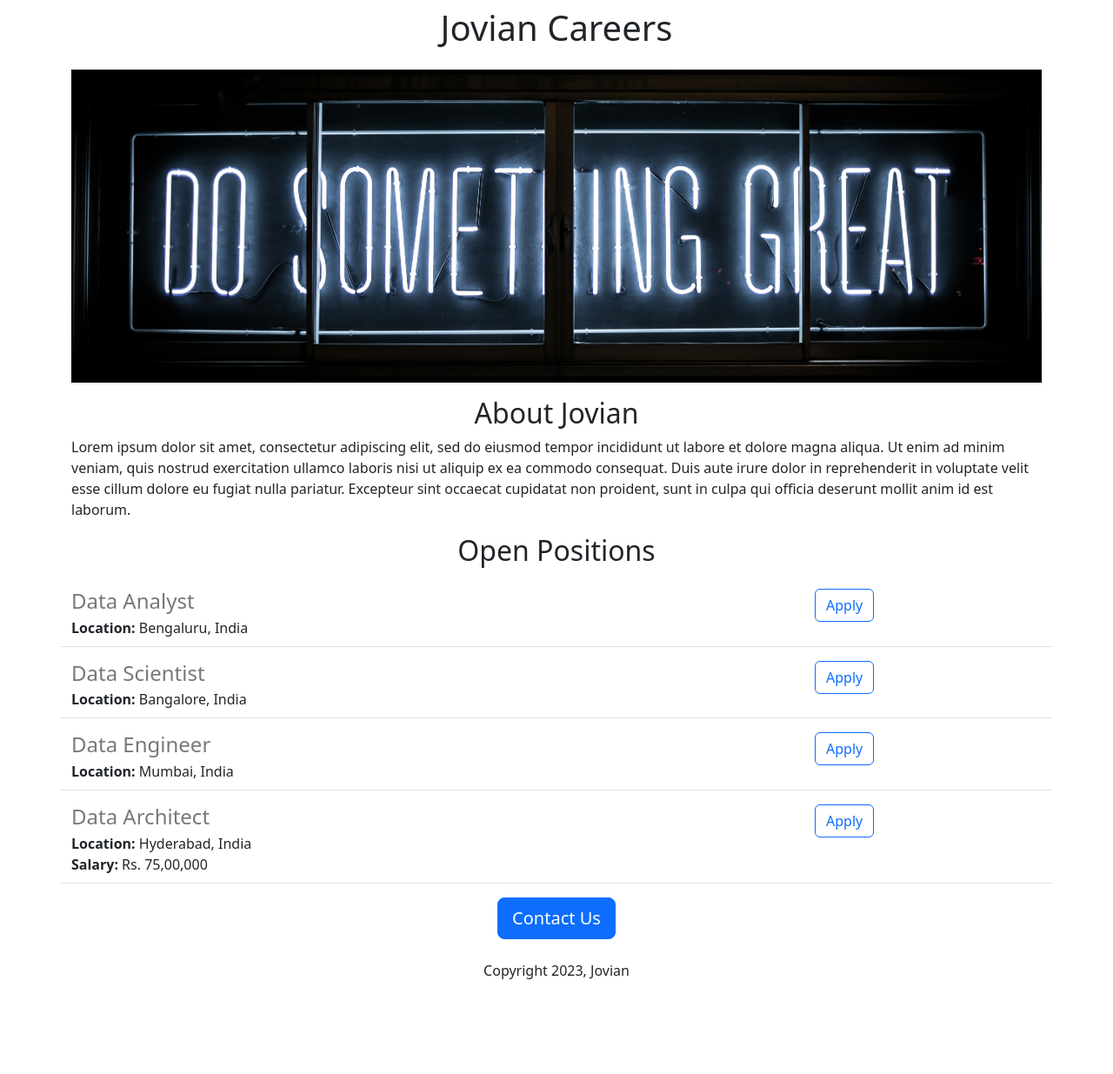
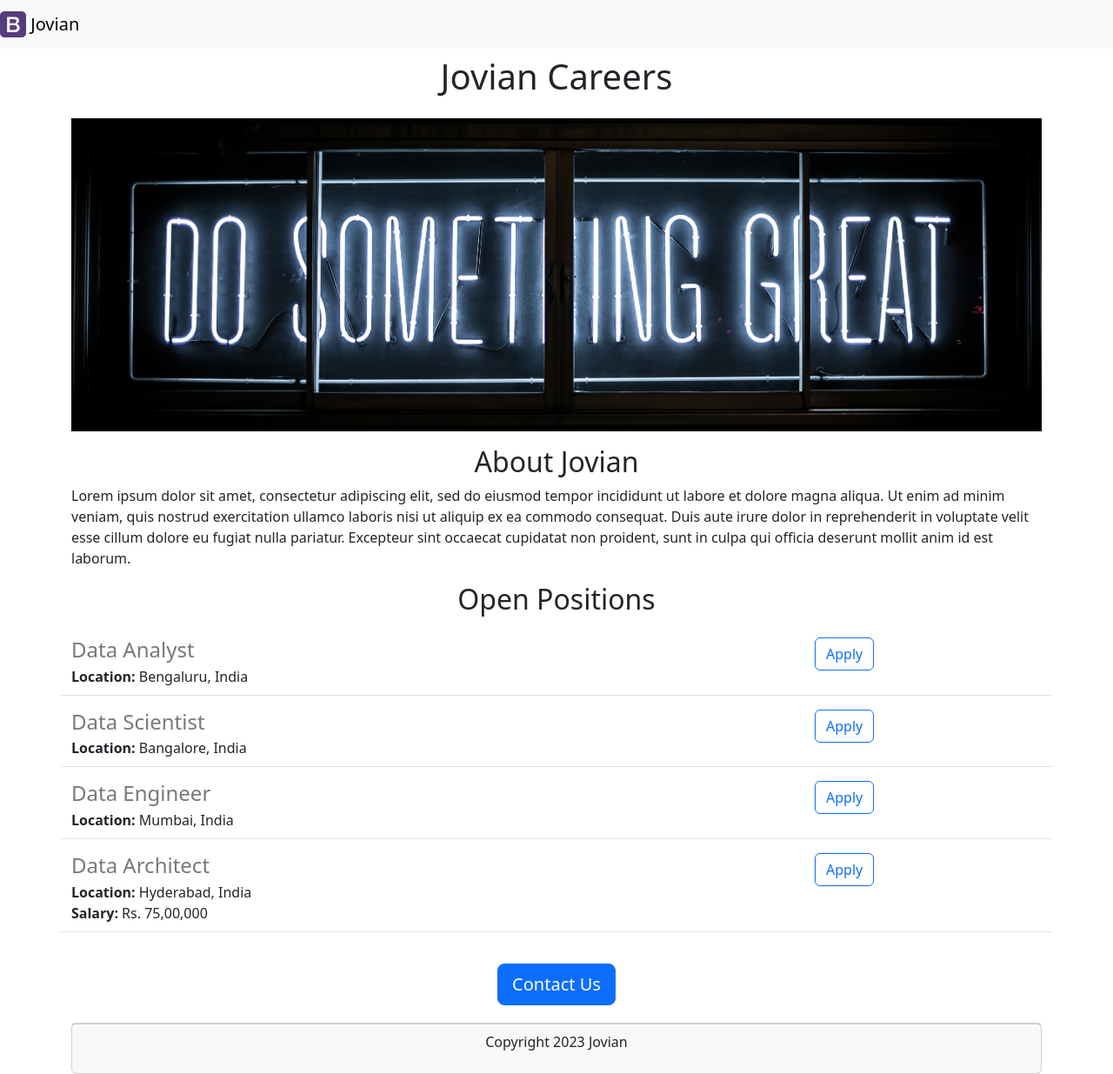
Before and after one commit to marc7nek/python-project-website, a Flask app: page / in a window 1280 px wide. Shown: the whole page at 87% size. Before the commit the page ends 1126 px from the top, so only its background shows below. Run offline with Flask 3, Linux system fonts and the light colour scheme; some libraries are stand-ins or nearby versions.

Commit message:
Added header and footer

```diff
--- /dev/null
+++ b/templates/footer.html
@@ -0,0 +1,5 @@
+<div class="card">
+  <div class="card-footer text-center">
+      <p>Copyright 2023 Jovian</p>
+  </div>
+</div>
--- a/templates/home.html
+++ b/templates/home.html
@@ -16,6 +16,7 @@
     </style>
   </head>
   <body>
+    {% include 'nav.html' %}
     <div class="container">
       <h1 class="text-center mt-2 mb-4">{{company_name}} Careers</h1>
       <img class="imgfluid" id="banner" src="https://python-project-website--mrcc04.repl.co/static/banner.jpg">
@@ -30,9 +31,9 @@
         {% endfor %}
       </p>
       <div class="text-center"">
-        <button class="btn btn-primary btn-lg">Contact Us</button>
-        <p class="mt-4">Copyright 2023, Jovian</p>
+        <button class="btn btn-primary btn-lg" style="margin:20px;">Contact Us</button>
       </div>
+      {% include 'footer.html' %}
     </div>
   </body>
 </html>
--- /dev/null
+++ b/templates/nav.html
@@ -0,0 +1,7 @@
+<nav class="navbar fixed-top navbar-light bg-light">
+  <a class="navbar-brand" href="#">
+    <img src="/static/bootstrap-solid.svg" width="30" height="30" class="d-inline-block align-top" alt="">
+    Jovian
+  </a>
+</nav>
+<div style="height:56px"></div>
```
Also changed, not shown: static/bootstrap-solid.svg (added).
